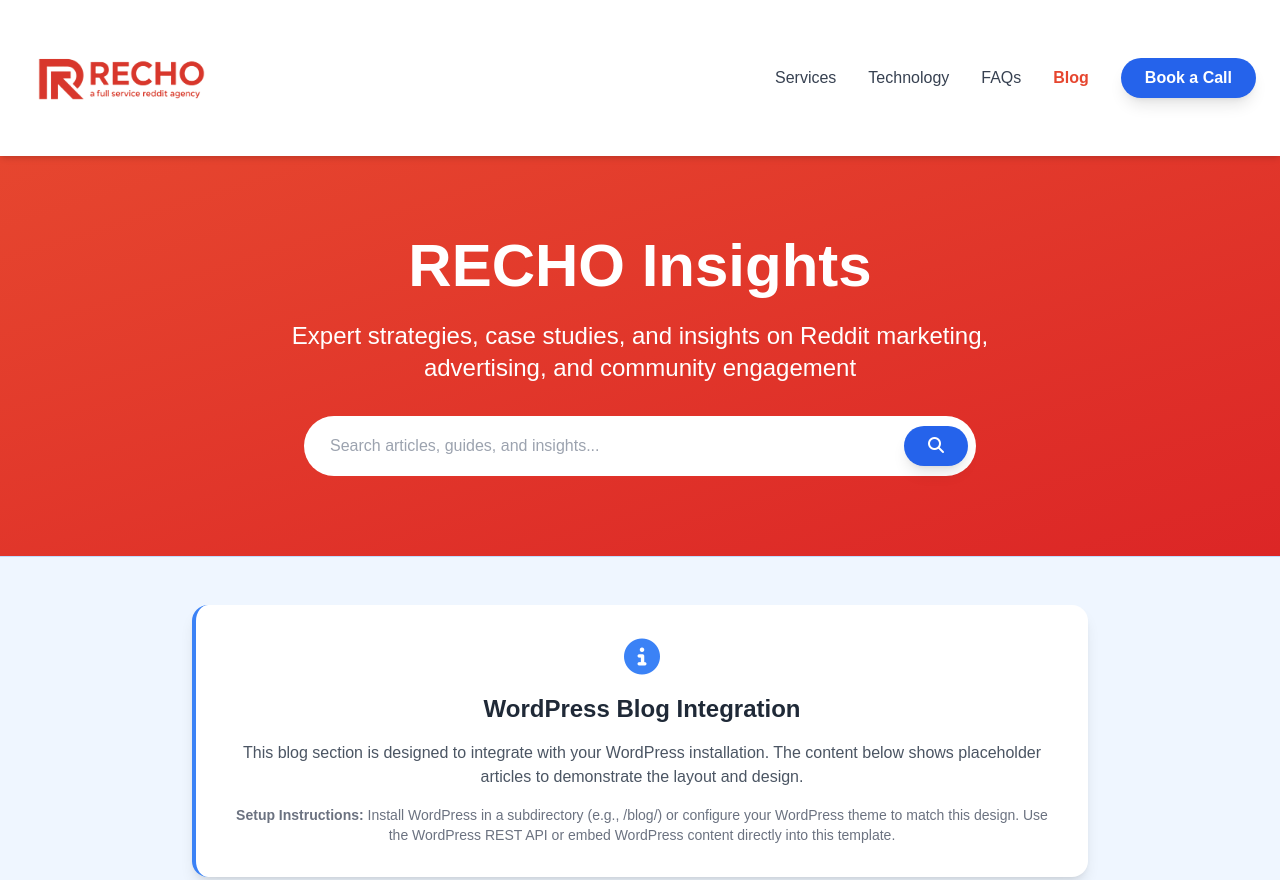
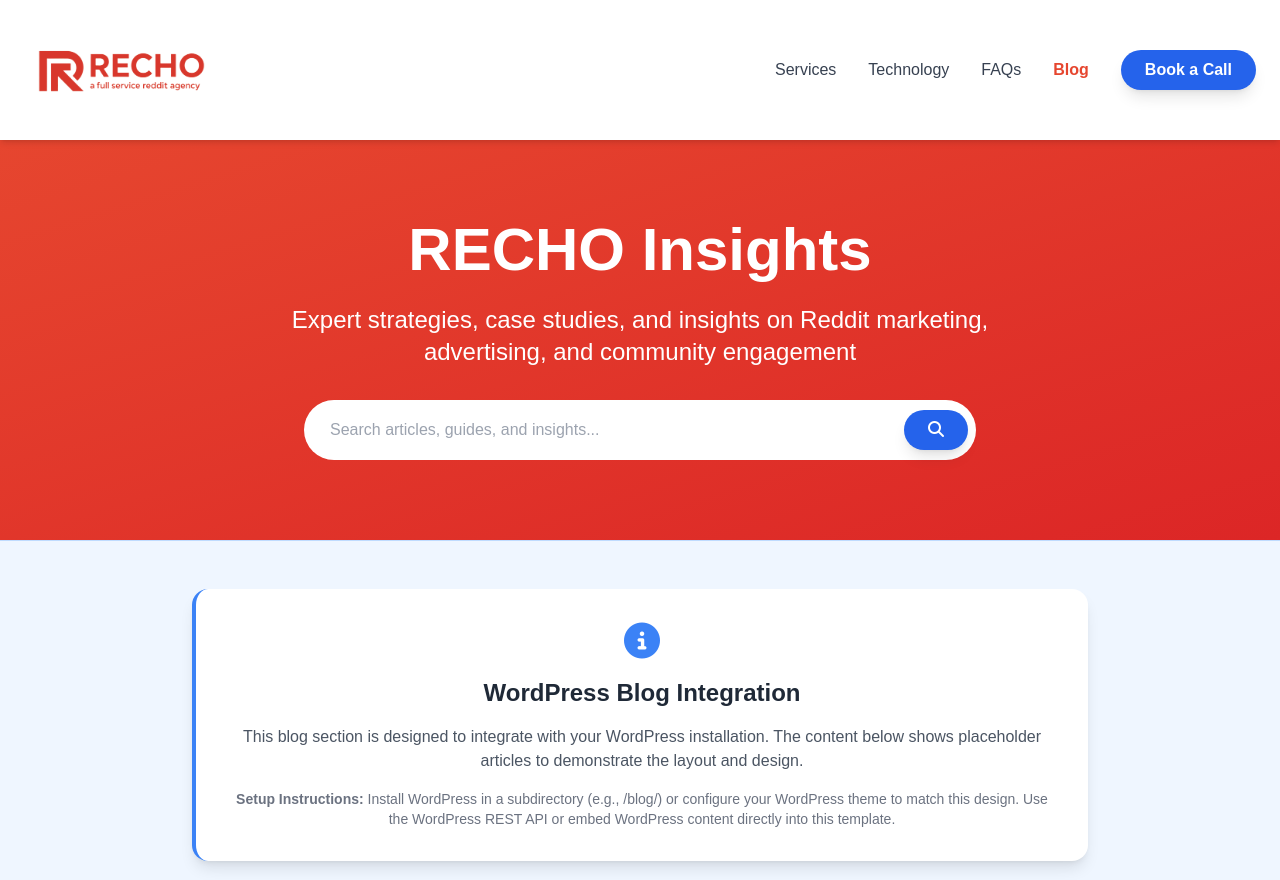
Before and after one commit to rechoagency/recho-website, a plain HTML site: page blog.html in a window 1280 px wide. Shown: the top 880 px of the page. Drawn offline with nearby package versions, Linux system fonts and the light colour scheme.

Commit message:
Reduce padding to 4px to keep header compact with 132px logo

```diff
--- a/blog.html
+++ b/blog.html
@@ -64,7 +64,7 @@
 <body class="bg-gray-50">
     <!-- Header Navigation -->
     <header class="bg-white shadow-md sticky top-0 z-50">
-        <div class="container mx-auto" style="padding: 12px 24px;">
+        <div class="container mx-auto" style="padding: 4px 24px;">
             <div class="flex justify-between items-center">
                 <!-- Logo -->
                 <div class="flex items-center">
```
Also changed, not shown: contact.html (+1 -1 lines), faq.html (+1 -1 lines), index.html (+1 -1 lines), services.html (+1 -1 lines), technology.html (+1 -1 lines).
